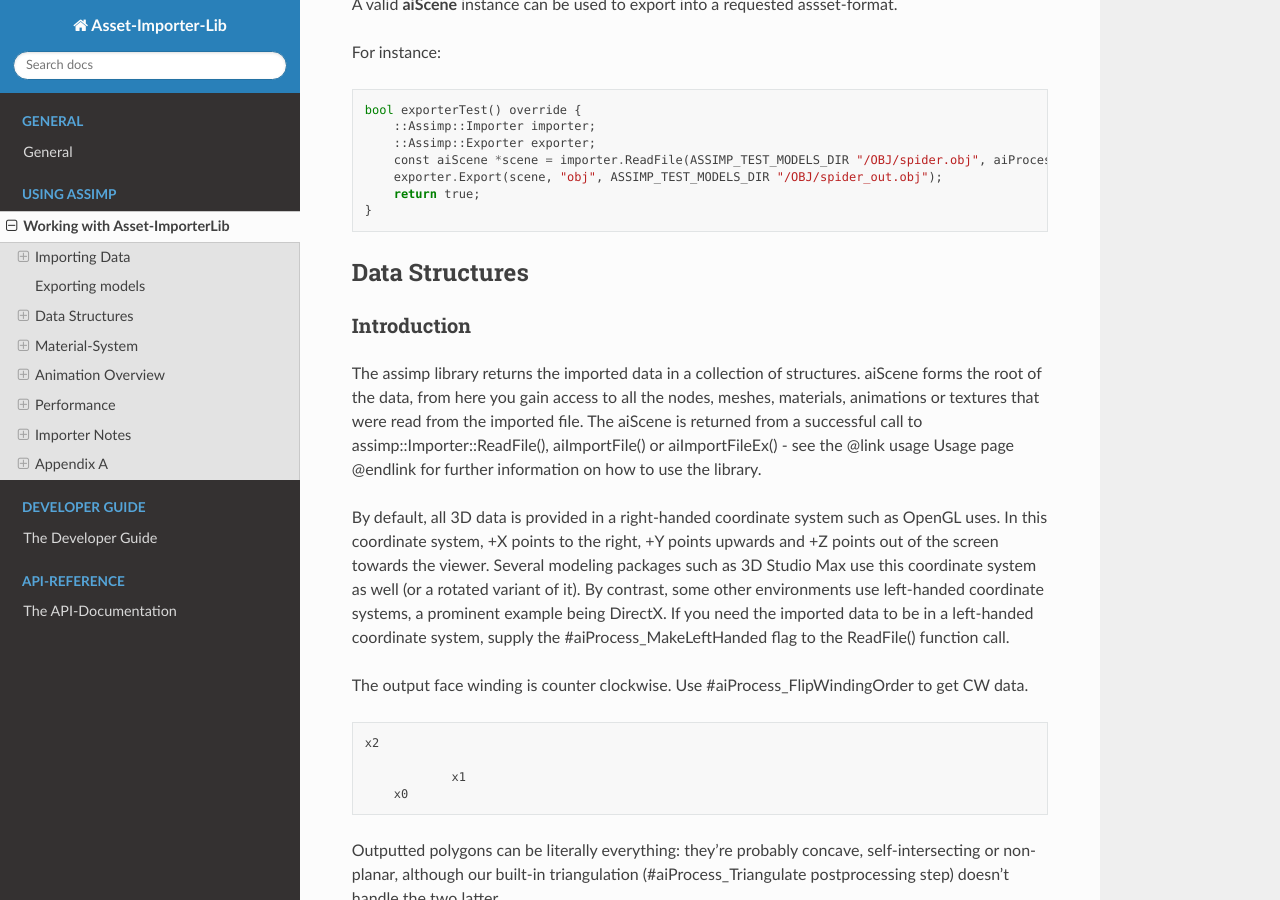
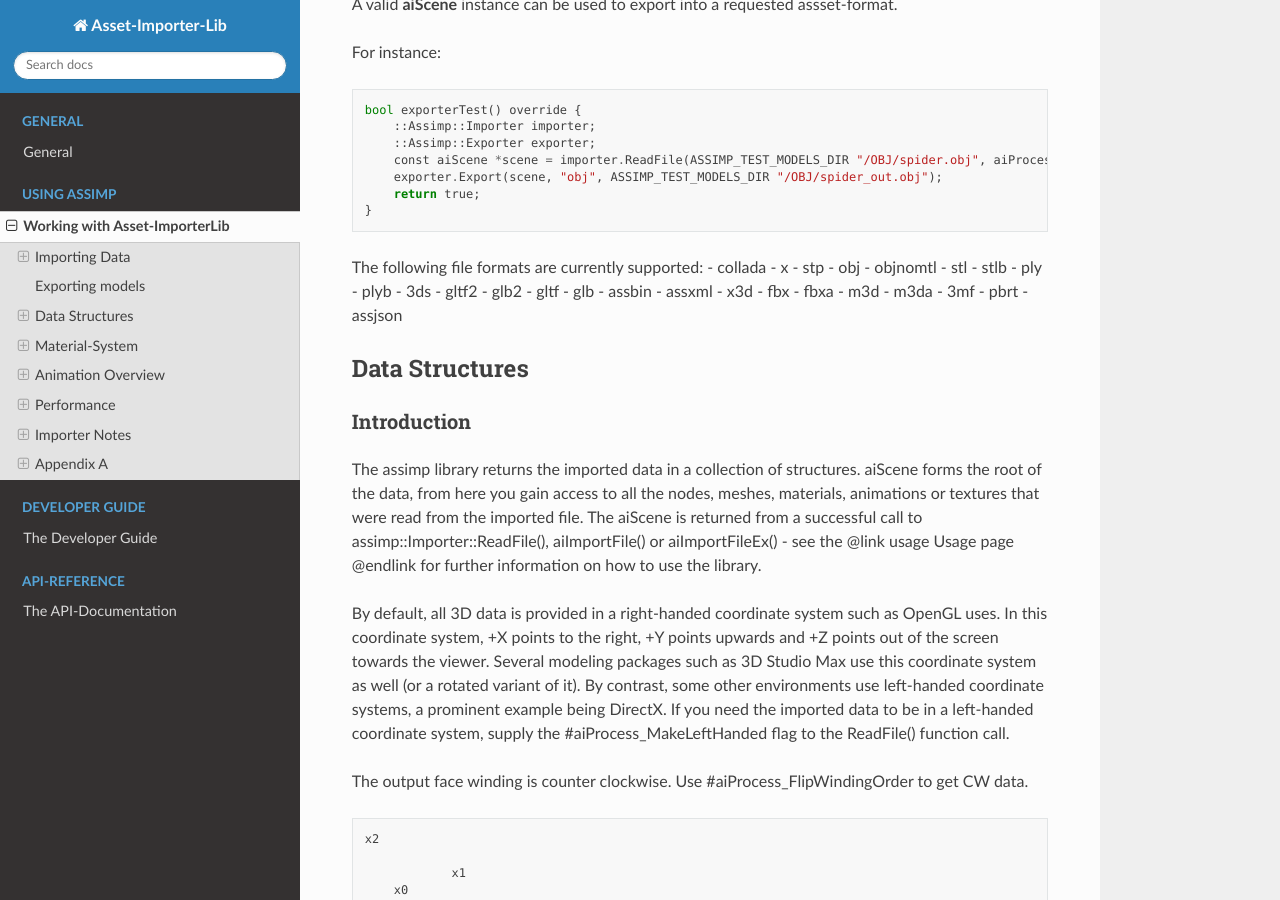
Before and after one commit to assimp/assimp-docs, a Sphinx documentation site: the page built from source/usage/use_the_lib.rst, in a window 1280 px wide and 900 px high, scrolled down 5512 px. Built offline with Sphinx 7.4.7 and the Read the Docs theme 2.0.0, drawn with Linux system fonts in a browser that asks for light colours; pages that are not in the unit, such as notebooks, are missing from menus.

Commit message:
Update use_the_lib.rst

```diff
--- a/source/usage/use_the_lib.rst
+++ b/source/usage/use_the_lib.rst
@@ -297,6 +297,31 @@ For instance:
         return true;
     }
 
+The following file formats are currently supported:
+- collada
+- x
+- stp
+- obj
+- objnomtl
+- stl
+- stlb
+- ply
+- plyb
+- 3ds
+- gltf2
+- glb2
+- gltf
+- glb
+- assbin
+- assxml
+- x3d
+- fbx
+- fbxa
+- m3d
+- m3da
+- 3mf
+- pbrt
+- assjson
 
 Data Structures
 ===============
```
